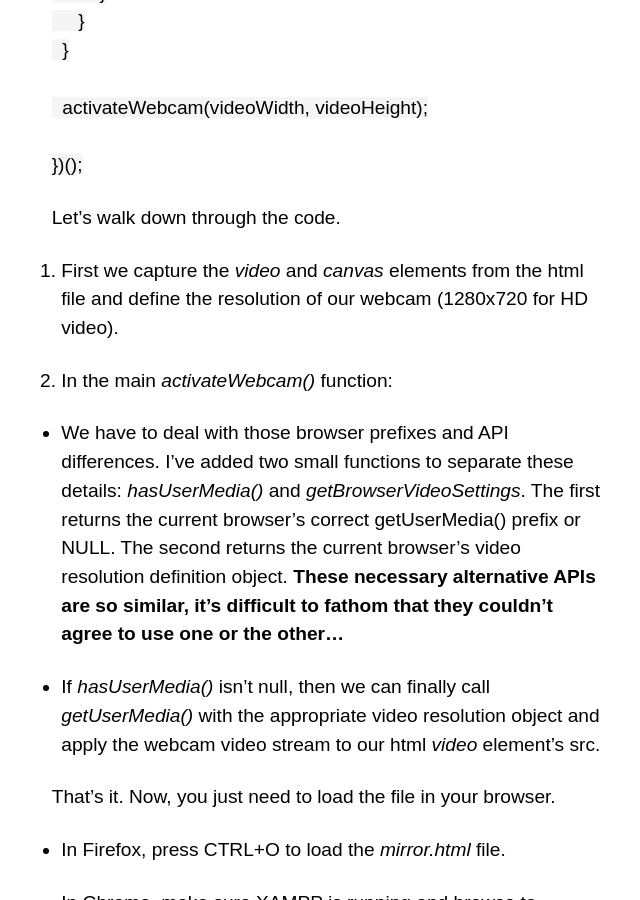
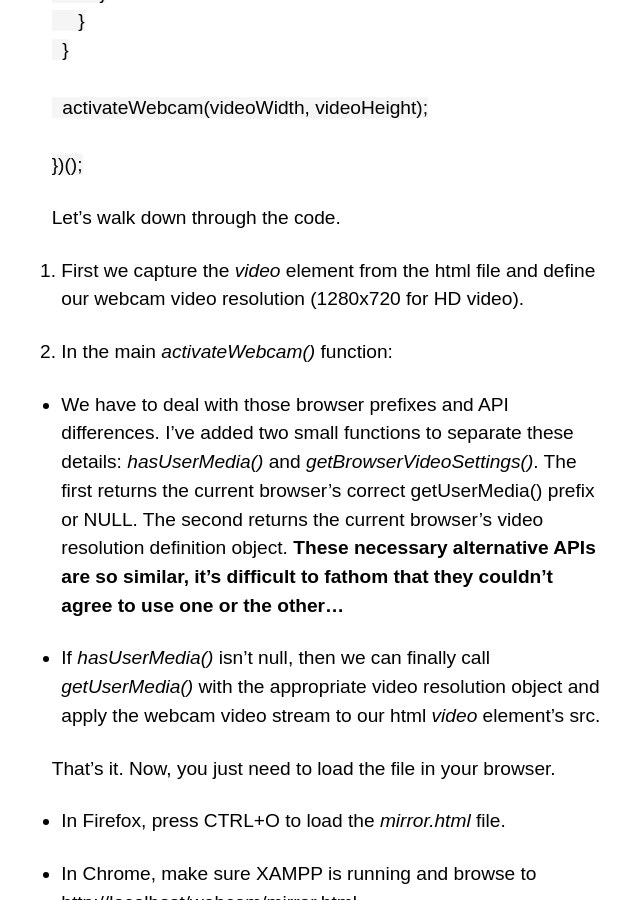
Before and after one commit to scrawlon/scrawlon.github.io, a Jekyll site: the page built from _posts/2015-07-26-control-your-webcam-with-html-and-javascript.md, in a window 1280 px wide and 900 px high, scrolled down 4551 px. Shown: the whole window, without its empty margins (301-941 px from the left). Built offline with Jekyll 4.4.1, drawn with Linux system fonts in a browser that asks for light colours; Markdown is read by kramdown in place of the engine named in the settings; some of the changed text lies outside the part shown.

Commit message:
Syncing _posts/2015-07-26-control-your-webcam-with-html-and-javascript.md from WordPress at http://scrawlon.com (Scrawlon) - wpghs

```diff
--- a/_posts/2015-07-26-control-your-webcam-with-html-and-javascript.md
+++ b/_posts/2015-07-26-control-your-webcam-with-html-and-javascript.md
@@ -29,7 +29,7 @@
 
 OK. That doesn't seem so bad, just use the correct browser prefix and avoid Internet Explorer. Simple. Not quite. There are further differences in the APIs between Firefox and Chrome, and if you're building a web app, you'll want it to run in all the browsers. There are shims ([for example][2]) to handle these incompatibilities, but this shouldn't be necessary.
 
-For this basic tutorial, I'm only interested in handling the basics and making an app that works locally. Unfortunately, Google Chrome requires a running server to use the getUserMedia API. If you're using **Chrome**, continue to the *"Install a Local Server"* section. If you're using Firefox you can skip to *"Access the Webcam"*. If you're using Internet Explorer, you clearly haven't been reading very carefully, and I don't care what you do. ;)
+For this basic tutorial, I'm only interested in handling the basics and making an app that works locally. Unfortunately, Google Chrome requires a running server to use the getUserMedia API. If you're using **Chrome**, continue to the *"Install a Local Server"* section. If you're using **Firefox** you can skip to *"Access the Webcam"*. If you're using Internet Explorer, you clearly haven't been reading very carefully, and I don't care what you do. ;)
 
 ## Install A Local Server
 
@@ -120,11 +120,11 @@
 
 Let's walk down through the code.
 
-1.  First we capture the *video* and *canvas* elements from the html file and define the resolution of our webcam (1280x720 for HD video).
+1.  First we capture the *video* element from the html file and define our webcam video resolution (1280x720 for HD video).
 
 2.  In the main *activateWebcam()* function:
 
-*   We have to deal with those browser prefixes and API differences. I've added two small functions to separate these details: *hasUserMedia()* and *getBrowserVideoSettings*. The first returns the current browser's correct getUserMedia() prefix or NULL. The second returns the current browser's video resolution definition object. **These necessary alternative APIs are so similar, it's difficult to fathom that they couldn't agree to use one or the other...**
+*   We have to deal with those browser prefixes and API differences. I've added two small functions to separate these details: *hasUserMedia()* and *getBrowserVideoSettings()*. The first returns the current browser's correct getUserMedia() prefix or NULL. The second returns the current browser's video resolution definition object. **These necessary alternative APIs are so similar, it's difficult to fathom that they couldn't agree to use one or the other...**
 
 *   If *hasUserMedia()* isn't null, then we can finally call *getUserMedia()* with the appropriate video resolution object and apply the webcam video stream to our html *video* element's src.
 
```
